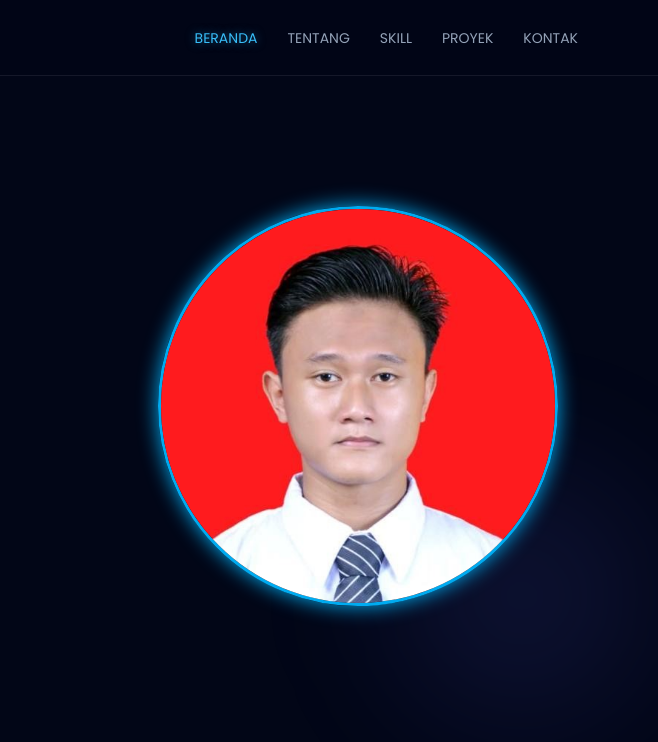
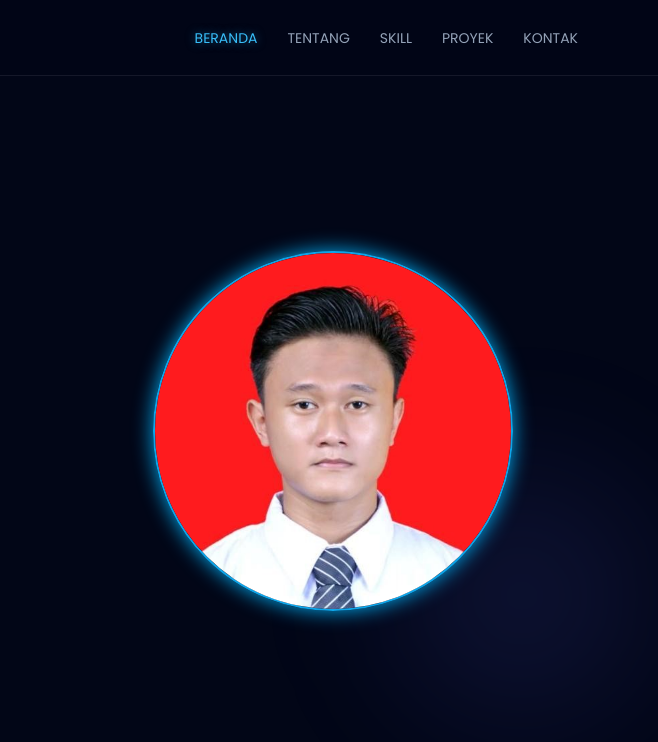
Before and after one commit to bahrululumweb123/Portofolio-Backend, a website: page public/index.html in a window 1280 px wide. Shown: the top 742 px of the page, 622-1280 px from the left. Drawn offline with nearby package versions, Linux system fonts and the light colour scheme.

Commit message:
Add files via upload

```diff
--- a/public/style.css
+++ b/public/style.css
@@ -1078,3 +1078,75 @@ nav ul li a:hover, nav ul li a.active {
 .hero-content p {
     margin-top: 0;         /* Pastikan deskripsi langsung nempel naik */
 }
+
+/* 1. Pastikan Container Utama Pakai Flexbox & Ada Jarak */
+section { /* Atau ganti '.home' jika nama class section utamamu .home */
+    display: flex;
+    justify-content: space-between; /* Pisahkan kiri & kanan mentok */
+    align-items: center; /* Rata tengah vertikal */
+    gap: 40px; /* WAJIB: Jarak minimal antar teks dan gambar */
+    padding: 0 5%; /* Padding kiri kanan biar gak nempel pinggir layar */
+}
+
+/* 2. Batasi Lebar Bagian Teks */
+.hero-content {
+    max-width: 55%; /* Teks cuma boleh ambil 55% lebar layar */
+    position: relative;
+    z-index: 10; /* Supaya kalau terpaksa nempel, teks ada DI ATAS gambar (gak ketutup) */
+}
+
+/* 3. Atur Gambar Agar Tidak Kaku */
+.home-img {
+    flex-shrink: 0; /* Gambar jangan gepeng */
+    max-width: 40%; /* Gambar cuma boleh ambil 40% lebar layar */
+    display: flex;
+    justify-content: center;
+}
+
+/* 4. Agar Gambar Responsif */
+.home-img img {
+    width: 100%;       /* Ikuti lebar container */
+    height: auto;      /* Tinggi menyesuaikan proporsional */
+    object-fit: cover;
+}
+
+/* Media query untuk layar yang lebarnya tanggung */
+@media screen and (max-width: 1200px) {
+    .hero-content h1 {
+        font-size: 2.5rem; /* Kecilkan sedikit judul */
+    }
+    .hero-content .typing-text {
+        font-size: 2.5rem; /* Kecilkan teks mengetik */
+    }
+}
+
+/* 1. Container Gambar: Dibatasi biar gak jadi raksasa */
+.home-img {
+    flex-shrink: 0;
+    width: 100%;           /* Di HP dia full lebar area-nya */
+    max-width: 450px;      /* DI PC STOP di 450px (Gak boleh lebih gede) */
+    aspect-ratio: 1 / 1;   /* PENTING: Paksa rasio 1:1 biar selalu Kotak/Bulat (gak lonjong) */
+    display: flex;
+    justify-content: center;
+    align-items: center;
+    margin: 0 auto;        /* Jaga-jaga biar tengah */
+}
+
+/* 2. Gambar Asli: Mengikuti container */
+.home-img img {
+    width: 80%;           /* Penuhi container */
+    height: 80%;          /* Penuhi container */
+    object-fit: cover;     /* Potong gambar rapi biar gak gepeng */
+    border-radius: 50%;    /* Pastikan bulat */
+    border: 2px solid #0ea5e9; /* (Opsional) List biru tipis biar keren */
+}
+
+/* 3. Container Utama: Pastikan layout kiri-kanan rapi */
+section { /* Atau .home */
+    display: flex;
+    justify-content: space-between; /* Teks kiri, Gambar kanan */
+    align-items: center;            /* Rata tengah vertikal */
+    padding: 0 10%;                 /* Jarak dari pinggir layar PC */
+    min-height: 100vh;              /* Full layar */
+    gap: 50px;                      /* Jarak antar Teks dan Gambar */
+}
```
